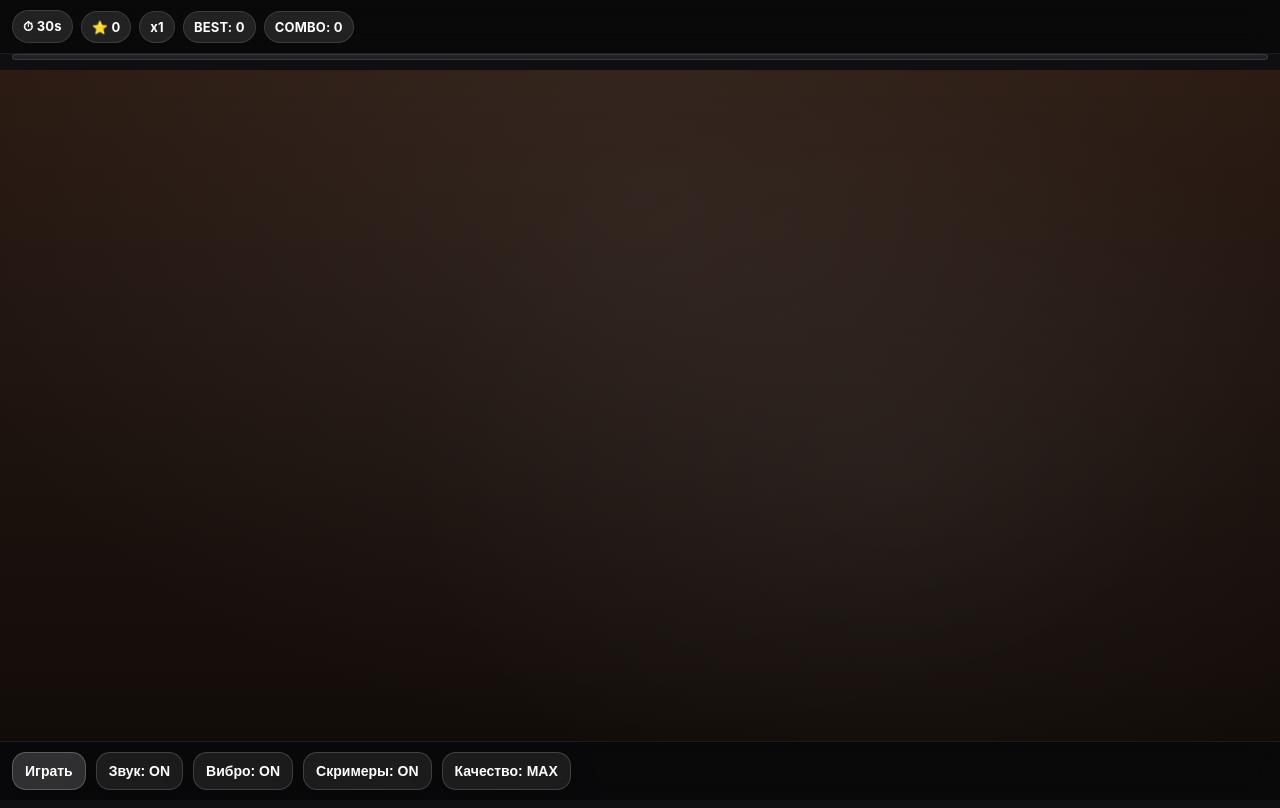
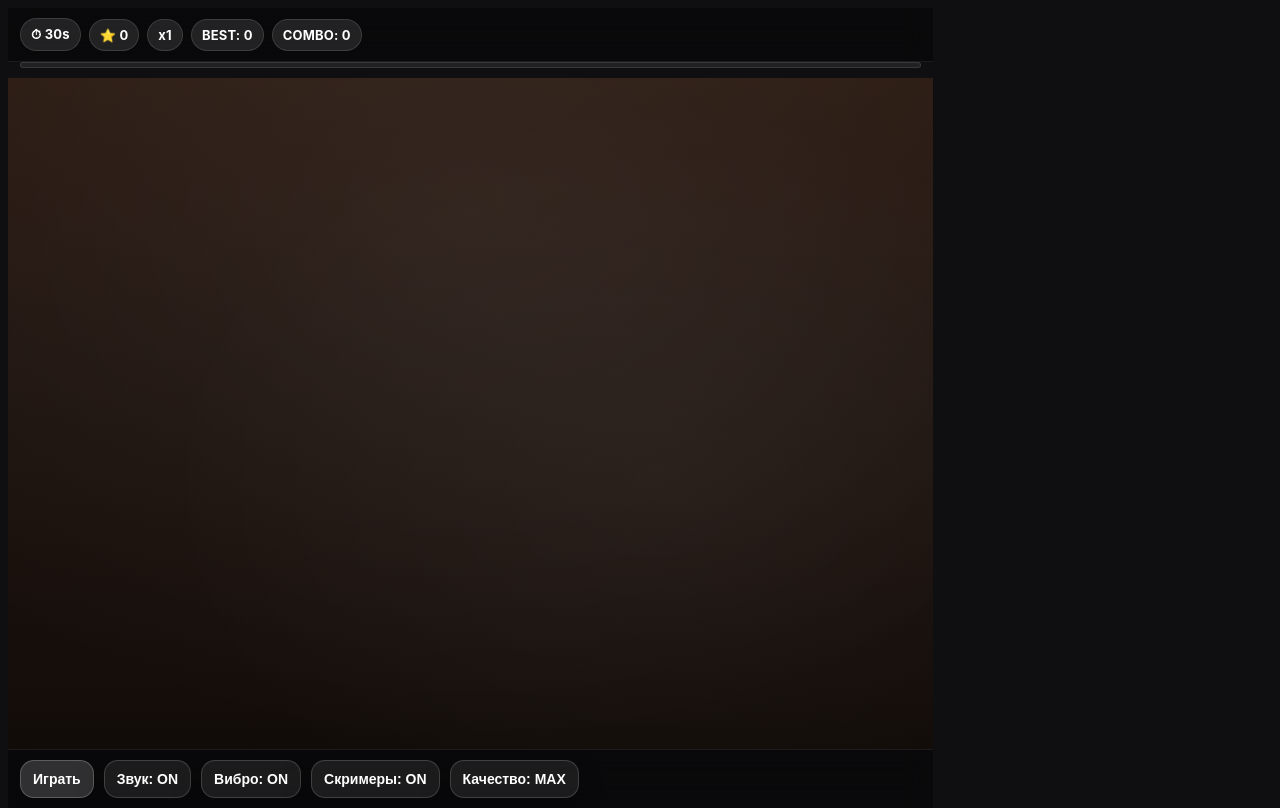
Before and after one commit to nikitaalaca/121212iqos, a plain HTML site: page index.html in a window 1280 px wide. Drawn offline with Linux system fonts and the light colour scheme.

Commit message:
Update margin, padding, height, and width in style.css
Adjusted margin and padding values, and modified height and width percentages for the html and body elements.

```diff
--- a/style.css
+++ b/style.css
@@ -12,10 +12,10 @@
 *{ box-sizing: border-box; }
 
 html, body{
-  margin: 0;
-  padding: 0;
-  height: 100%;
-  width: 100%;
+  margin: 10;
+  padding: 10;
+  height: 85%;
+  width: 85%;
   overflow: hidden;
   background: #0f0f12;
   color: #fff;
```
